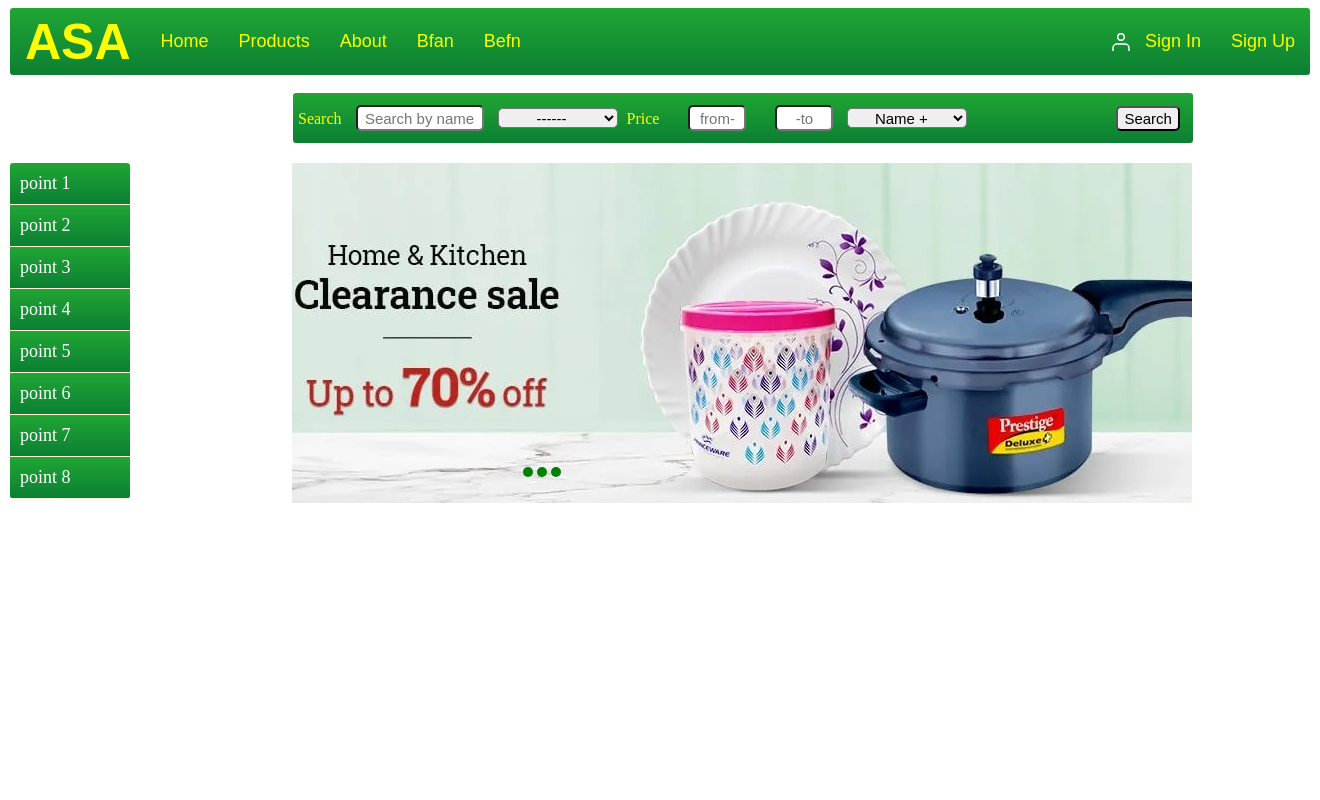
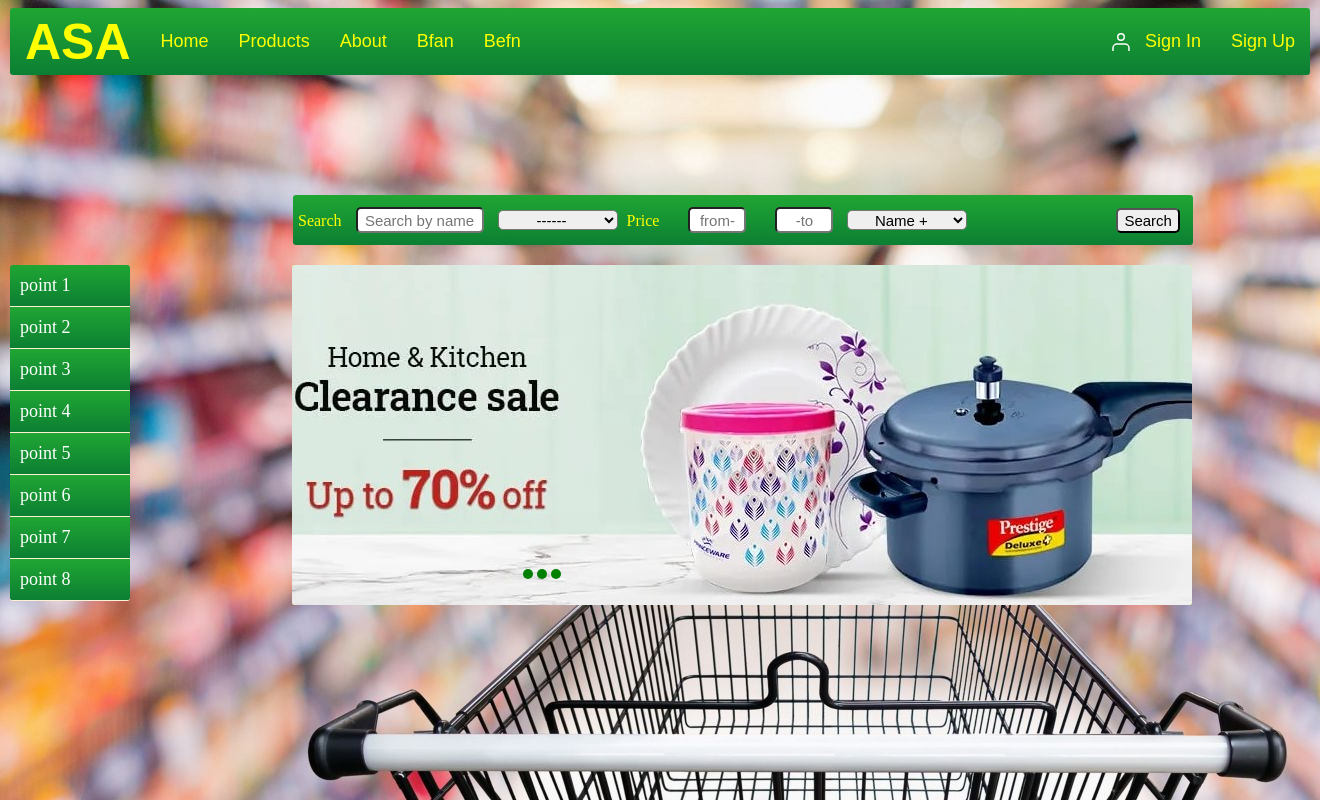
Before and after one commit to Arshak-Yesayan/food_market, a Django app: page / in a window 1320 px wide. Run offline with Django 3.2, Linux system fonts and the light colour scheme.

Commit message:
home.css

```diff
--- a/food_market/static/css/home.css
+++ b/food_market/static/css/home.css
@@ -1,9 +1,6 @@
 body{
-<<<<<<< HEAD
+
         background-image: url("images/background_body.jpg");
-=======
-    background: white;
->>>>>>> 011c56397251a3d11264f9347b03ebe5d7bb7439
 }
 
 /*part the class body_block*/
@@ -120,7 +117,7 @@ body{
     background: linear-gradient(180deg, #20A633 0%, #0C7F33 100%);
     display:flex ;
     float: right;
-    margin-top: 18px;
+    margin-top: 120px;
     margin-right: 117px;
     border-radius: 3px;
     margin-left: 0;
```
